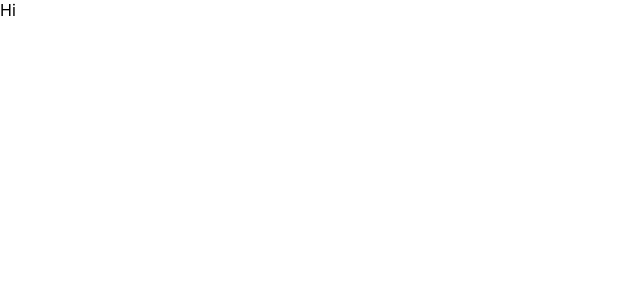
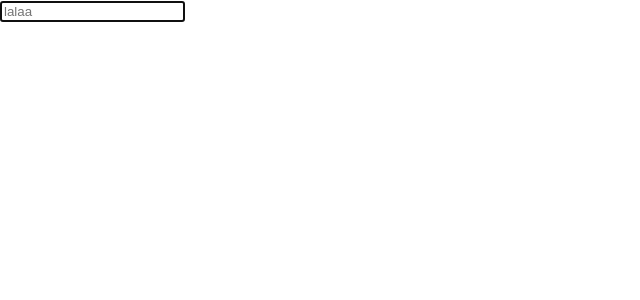
Before and after one commit to JungSWon/React_Hooks, a React (Create React App) app in the folder react_hooks/: page / in a window 1280 px wide. Shown: the top 300 px of the page, without its empty margins (0-640 px from the left). Built offline with nearby package versions, Linux system fonts and the light colour scheme.

Commit message:
0710 : on chapter #2.2 useClick - useRef

```diff
--- a/react_hooks/src/index.js
+++ b/react_hooks/src/index.js
@@ -1,24 +1,17 @@
-import React, { useState, useEffect } from "react";
+import React, { useRef } from "react";
 import ReactDOM from "react-dom";
 import "./styles.css";
 
-const useTitle = initialTitle => {
-  const [title, setTitle] = useState(initialTitle);
-  const updateTitle = () => {
-    // title : on browser tab
-    const htmlTitle = document.querySelector("title");
-    htmlTitle.innerText = title;
-  };
-  useEffect(updateTitle, [title]);
-  return setTitle;
-  // 함수리턴
-};
 const App = () => {
-  const titleUpdater = useTitle("Loading...");
-  setTimeout(() => titleUpdater("Home"), 3000);
+  // useRef() = document.selectById , selectByClassName
+  const input = useRef();
+  //  useref() 는 current라는 객체를 담는다.(=레퍼런스 대상)
+  // current: <input placeholder="lalaa"></input>
+  // setTimeout(() => console.log(input), 2000);
+  setTimeout(() => input.current.focus(), 2000);
   return (
       <div className="App">
-        <div>Hi</div>
+        <input ref={input} placeholder="lalaa" />
       </div>
   );
 };
```
Also changed, not shown: 1 other file (tests, documents, lock files or other folders).
